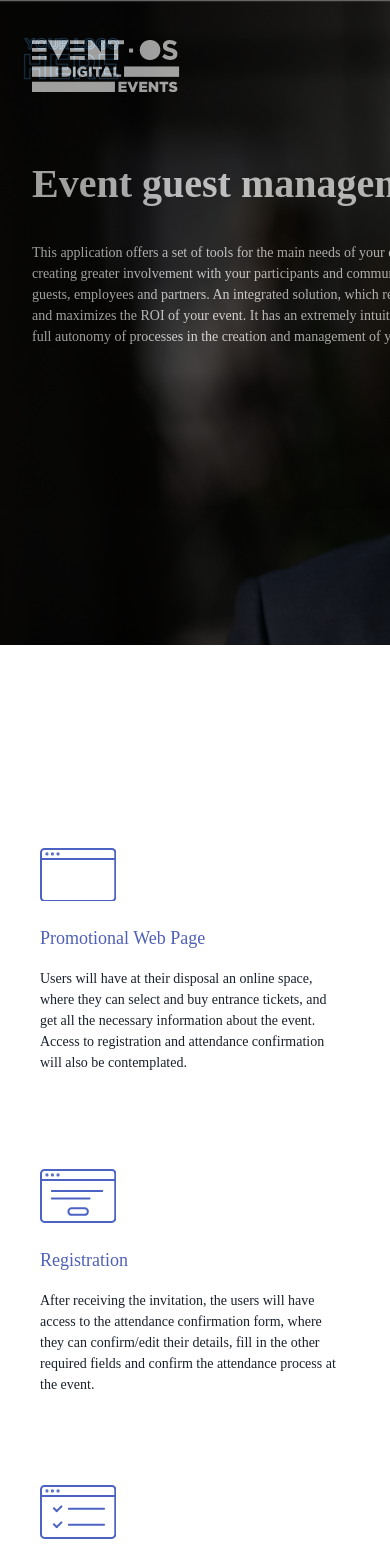
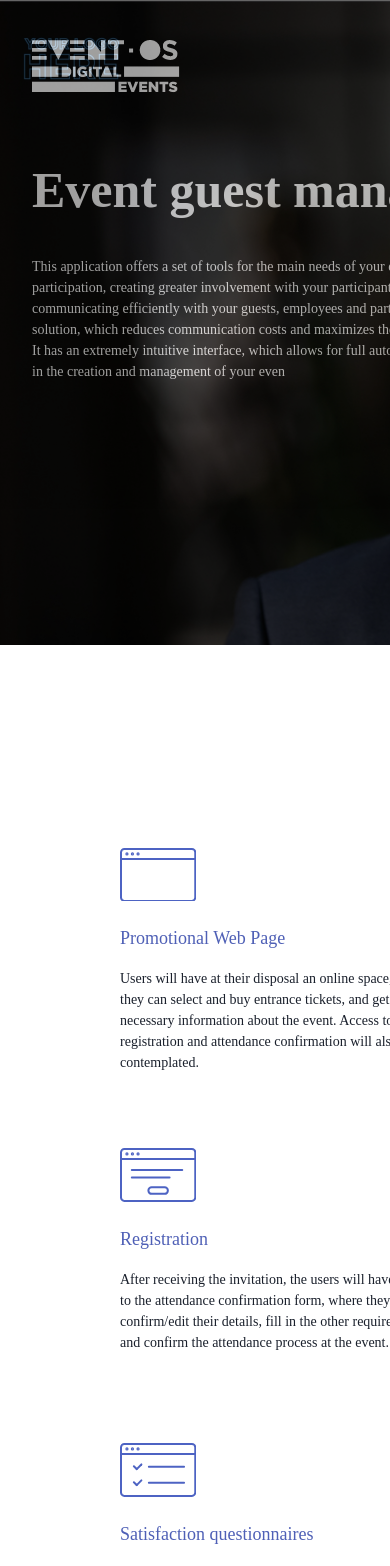
Before and after one commit to luciamvm/page_chakra_ui, a Next.js app: page / in a window 390 px wide. Shown: the top 1566 px of the page. Built offline with nearby package versions, Linux system fonts and the light colour scheme.

Commit message:
doing the responsive

```diff
--- a/pages/index.js
+++ b/pages/index.js
@@ -18,17 +18,17 @@ import { useMediaQuery } from '@chakra-ui/media-query';
 export default function Home() {
   const [isNotSmallerScreen] = useMediaQuery('(min-width:600px)');
   return (
-  <Flex justifyContent="center" direction={isNotSmallerScreen ? 'row' : 'column'} p={isNotSmallerScreen ? '0' : '0'}>
+  <Flex direction={isNotSmallerScreen ? 'row' : 'column'} justifyContent={isNotSmallerScreen ? 'center' : '0'}>
     <Box>
-      <Box w={[10,20,40,60]}>
+      <Box w={[1220, 1240, 1250]}>
         <div className="page-container-welcome">
-          <Box bgColor='black' opacity='60%' height='645px' width='1215px' w='auto'>
+          <Box bgColor='black' opacity='60%' height='645px' width='1215px'>
             <div className="logo">
 
               <Box ml='8' mt={[10,6,8]} >
                 <Image src="./logo.png"/>
-                <Heading mt='16' mb='8' fontSize={[40,50,60]} fontFamily="Gotham-Bold" color="white">Event guest management</Heading>
-                <Box w='45%'>
+                <Heading mt='16' mb='8' fontSize={[50,55,60]} fontFamily="Gotham-Bold" color="white">Event guest management</Heading>
+                <Box w={['40%', '43%', '45%']}>
                   <Text fontSize={["14", "15", "16"]} fontFamily="Gotham-Book" color='white'>
                     This application offers a set of tools for the main needs
                     of your event - boosting participation, creating greater involvement
@@ -50,9 +50,9 @@ export default function Home() {
         <Heading mt={20} mb={20} align="center" fontSize={[32,36,40]}fontFamily="SegoeUi, Segoe UI" color="#4f60b6">Includes the following</Heading>
 
         <Grid templateColumns="repeat(2, 1fr)" gap={6}>
-          <Box w='60%'>
-              <Box mb={14} ml={10} w={[300, 400, 500]}>
-                <Box mb={6}>
+          <Box w={'60%'}>
+              <Box mb={14} ml={10} w={[400, 450, 500]}>
+                <Box mb={6} ml={[20,10,0]}>
                   <svg xmlns="http://www.w3.org/2000/svg" width="76.28" height="53.913" viewBox="0 0 76.28 53.913" mb={4}>
                     <rect id="Retângulo_37" data-name="Retângulo 37" width="74.28" height="51.913" rx="3.388" transform="translate(1 1)" fill="none" stroke="#4d63c3" strokeLinecap="round" strokeMiterlimit="10" strokeWidth="2"/>
                     <line id="Linha_13" data-name="Linha 13" x2="74.28" transform="translate(1 11.108)" fill="none" stroke="#4d63c3" strokeLinecap="round" strokeMiterlimit="10" strokeWidth="2"/>
@@ -61,19 +61,19 @@ export default function Home() {
                     <circle id="Elipse_3" data-name="Elipse 3" cx="0.603" cy="0.603" r="0.603" transform="translate(17.456 5.356)" fill="none" stroke="#4d63c3" strokeLinecap="round" strokeMiterlimit="10" strokeWidth="2"/>
                   </svg>
                 </Box>
-
+                <Box ml={[20,10,0]}>
                 <Text fontSize={["18", "19", "20"]} fontFamily="Gotham-Bold" color="#4F60B6" mb={4}>Promotional Web Page</Text>
                 <Text fontSize={["14", "15", "16"]} fontFamily="Gotham-Book">
                   Users will have at their disposal an online space, where they can select and buy entrance tickets,
                   and get all the necessary information about the event. Access to registration and attendance confirmation
                   will also be contemplated.
                 </Text>
-
+                </Box>
               </Box>
           </Box>
 
           <Box w="60%">
-            <Box mb={14} ml={10} w={[300, 400, 500]}>
+            <Box mb={14} ml={10} w={[350, 440, 500]}>
               <Box mb={6}>
                 <svg xmlns="http://www.w3.org/2000/svg" width="89.14" height="72.917" viewBox="0 0 89.14 72.917">
                   <path id="Caminho_1" data-name="Caminho 1" d="M675,904.023a3.849,3.849,0,0,1-3.06-1.2,4.337,4.337,0,0,1-2.96,1.2,3.606,3.606,0,0,1-3.661-3.861,4.833,4.833,0,0,1,4.48-5.021,3.194,3.194,0,0,1,2.761,1.36l.221-1.06,2.36.38L674.2,901.2a3.586,3.586,0,0,0-.059.62,1.292,1.292,0,0,0,1.46,1.261c1.42,0,2.54-1.421,2.54-4.081,0-3.7-3.38-7.122-7.881-7.122a7.942,7.942,0,1,0,.159,15.883,8.987,8.987,0,0,0,4.9-1.34l.4.64a9.8,9.8,0,0,1-5.3,1.5,8.743,8.743,0,1,1-.159-17.484c4.9,0,8.722,3.821,8.722,7.922C678.986,902.343,677.205,904.023,675,904.023Zm-4.8-6.822a2.627,2.627,0,0,0-2.4,2.821,1.781,1.781,0,0,0,1.881,1.94,2.672,2.672,0,0,0,2.38-2.88A1.781,1.781,0,0,0,670.2,897.2Z" transform="translate(-648.966 -865.458)" fill="#4f60b6"/>
@@ -98,8 +98,8 @@ export default function Home() {
 
         <Grid templateColumns="repeat(2, 1fr)" gap={6}>
           <Box w="60%">
-            <Box mb={14} ml={10} w={[300, 400, 500]}>
-                <Box mb={6}>
+            <Box mb={14} ml={10} w={[400, 450, 500]}>
+                <Box mb={6} ml={[20,10,0]}>
                   <svg xmlns="http://www.w3.org/2000/svg" width="76.28" height="53.913" viewBox="0 0 76.28 53.913">
                     <rect id="Retângulo_39" data-name="Retângulo 39" width="74.28" height="51.913" rx="3.388" transform="translate(1 1)" fill="none" stroke="#4d63c3" strokeLinecap="round" strokeMiterlimit="10" strokeWidth="2"/>
                     <line id="Linha_17" data-name="Linha 17" x2="74.28" transform="translate(1 11.108)" fill="none" stroke="#4d63c3" strokeLinecap="round" strokeMiterlimit="10" strokeWidth="2"/>
@@ -111,17 +111,19 @@ export default function Home() {
                     <line id="Linha_25" data-name="Linha 25" x2="37.752" transform="translate(11.843 29.487)" fill="none" stroke="#4d63c3" strokeLinecap="round" strokeMiterlimit="10" strokeWidth="2"/>
                   </svg>
                 </Box>
-
+                <Box ml={[20,10,0]}>
                 <Text fontSize={["18", "19", "20"]} fontFamily="Gotham-Bold" color="#4F60B6" mb={4}>Registration</Text>
                 <Text fontSize={["14", "15", "16"]} fontFamily="Gotham-Book">
                 After receiving the invitation, the users will have access to the attendance confirmation form, where they can confirm/edit their details,
                 fill in the other required fields and confirm the attendance process at the event.
                 </Text>
+                </Box>
+
             </Box>
           </Box>
 
           <Box w="60%">
-            <Box mb={14} ml={10} w={[300, 400, 500]}>
+            <Box mb={14} ml={10} w={[350, 450, 500]}>
                 <Box mb={6}>
                   <svg xmlns="http://www.w3.org/2000/svg" width="43.416" height="66.942" viewBox="0 0 43.416 66.942">
                     <circle id="Elipse_16" data-name="Elipse 16" cx="16.504" cy="16.504" r="16.504" transform="translate(5.204 1)" fill="none" stroke="#4d63c3" strokeLinecap="round" strokeLinejoin="round" strokeWidth="2"/>
@@ -142,8 +144,8 @@ export default function Home() {
 
         <Grid templateColumns="repeat(2, 1fr)" gap={6}>
           <Box w="60%">
-            <Box mb={14} ml={10} w={[300, 400, 500]}>
-              <Box mb={6}>
+            <Box mb={14} ml={10} w={[400, 450, 500]}>
+              <Box mb={6} ml={[20,10,0]}>
                 <svg xmlns="http://www.w3.org/2000/svg" width="76.28" height="53.913" viewBox="0 0 76.28 53.913">
                   <line id="Linha_15" data-name="Linha 15" x2="2.813" y2="2.813" transform="translate(13.871 23.261)" fill="none" stroke="#4d63c3" strokeLinecap="round" strokeMiterlimit="10" strokeWidth="2"/>
                   <line id="Linha_16" data-name="Linha 16" x1="4.671" y2="4.671" transform="translate(16.724 21.428)" fill="none" stroke="#4d63c3" strokeLinecap="round" strokeMiterlimit="10" strokeWidth="2"/>
@@ -158,18 +160,20 @@ export default function Home() {
                   <line id="Linha_22" data-name="Linha 22" x2="35.252" transform="translate(28.853 39.755)" fill="none" stroke="#4d63c3" strokeLinecap="round" strokeMiterlimit="10" strokeWidth="2"/>
                 </svg>
               </Box>
-
+              <Box ml={[20,10,0]}>
               <Text fontSize={["18", "19", "20"]} fontFamily="Gotham-Bold" color="#4F60B6" mb={4}>Satisfaction questionnaires</Text>
               <Text fontSize={["14", "15", "16"]} fontFamily="Gotham-Book">
               The creation and sending of questionnaires is an excellent way for you to measure the performance of your event.
               With this tool you will be able to know the best way to accommodate to the needs of your guests and effectively
               communicate the nature and benefits of your event.
               </Text>
+              </Box>
+
             </Box>
           </Box>
 
           <Box w="60%">
-            <Box mb={14} ml={10} w={[300, 400, 500]}>
+            <Box mb={14} ml={10} w={[350, 450, 500]}>
               <Box mb={6}>
                 <svg xmlns="http://www.w3.org/2000/svg" width="76.28" height="53.913" viewBox="0 0 76.28 53.913">
                   <rect id="Retângulo_41" data-name="Retângulo 41" width="74.28" height="51.913" rx="3.388" transform="translate(1 1)" fill="none" stroke="#4d63c3" strokeLinecap="round" strokeMiterlimit="10" strokeWidth="2"/>
@@ -194,7 +198,7 @@ export default function Home() {
         <Box mb={14} w={[1220, 1240, 1250]}>
           <Heading mt={20} mb={6} align="center" fontSize="40" fontFamily="SegoeUi, Segoe UI" color="#4f60b6">Event guest management images</Heading>
           <Center>
-            <Box w={[100, 200, 300]}>
+            <Box w={[200, 250, 300]}>
               <Text fontSize={["14", "15", "16"]} fontFamily="Gotham-Book" mb={4} align="center">
                 Lorem pisum text Lorem pisum text Lorem pisum text.
               </Text>
@@ -207,7 +211,7 @@ export default function Home() {
         <Box mb={14} w={[1220, 1240, 1250]}>
           <Heading mt={20} mb={6} align="center" fontSize="40" fontFamily="SegoeUi, Segoe UI" color="#4f60b6">Some of the brands that we’ve worked with</Heading>
           <Center>
-            <Box mb={12} w={[400, 500, 600]}>
+            <Box mb={12} w={[500, 550, 600]}>
               <Text fontSize={["14", "15", "16"]} fontFamily="Gotham-Book" mb={4} align="center">
               We have developed numerous challenging projects, all over the years.<br/>
               In our journey we had the privilege of working great brands with wonderful people.
@@ -215,7 +219,7 @@ export default function Home() {
             </Box>
           </Center>
 
-          <Grid templateColumns="repeat(3, 0.2fr)">
+          <Grid templateColumns="repeat(3, 1fr)">
             <Box w="100%">
                 <Box ml={[6, 8, 12]} w={[200, 300, 400]}>
                   <Fidelidade/>
@@ -235,7 +239,7 @@ export default function Home() {
               </Box>
           </Grid>
 
-          <Grid templateColumns="repeat(3, 0.2fr)">
+          <Grid templateColumns="repeat(3, 1fr)">
             <Box w="100%">
                 <Box ml={[6, 8, 12]} w={[200, 300, 400]}>
                   <Volvo/>
@@ -255,7 +259,7 @@ export default function Home() {
               </Box>
           </Grid>
 
-          <Grid templateColumns="repeat(3, 0.2fr)">
+          <Grid templateColumns="repeat(3, 1fr)">
             <Box w="100%">
               <Box ml={[6, 8, 12]} w={[200, 300, 400]}>
                 <Somersby/>
@@ -296,7 +300,7 @@ export default function Home() {
           </Box>
         </Box>
 
-        <Box bg="#4F60B6" w={[1220, 1240,1250]} p={[0,2,4]}>
+        <Box bg="#4F60B6" w={[1220, 1240, 1250]} p={[0,2,4]}>
           <Grid templateColumns="repeat(5, 1fr)" gap={[2,4,6]}>
             <Grid templateColumns="repeat(2, 1fr)" gap={[2,4,6]}>
               <Box w={[80, 140, 200]} mt={10} ml={[2,4,5]}>
```
